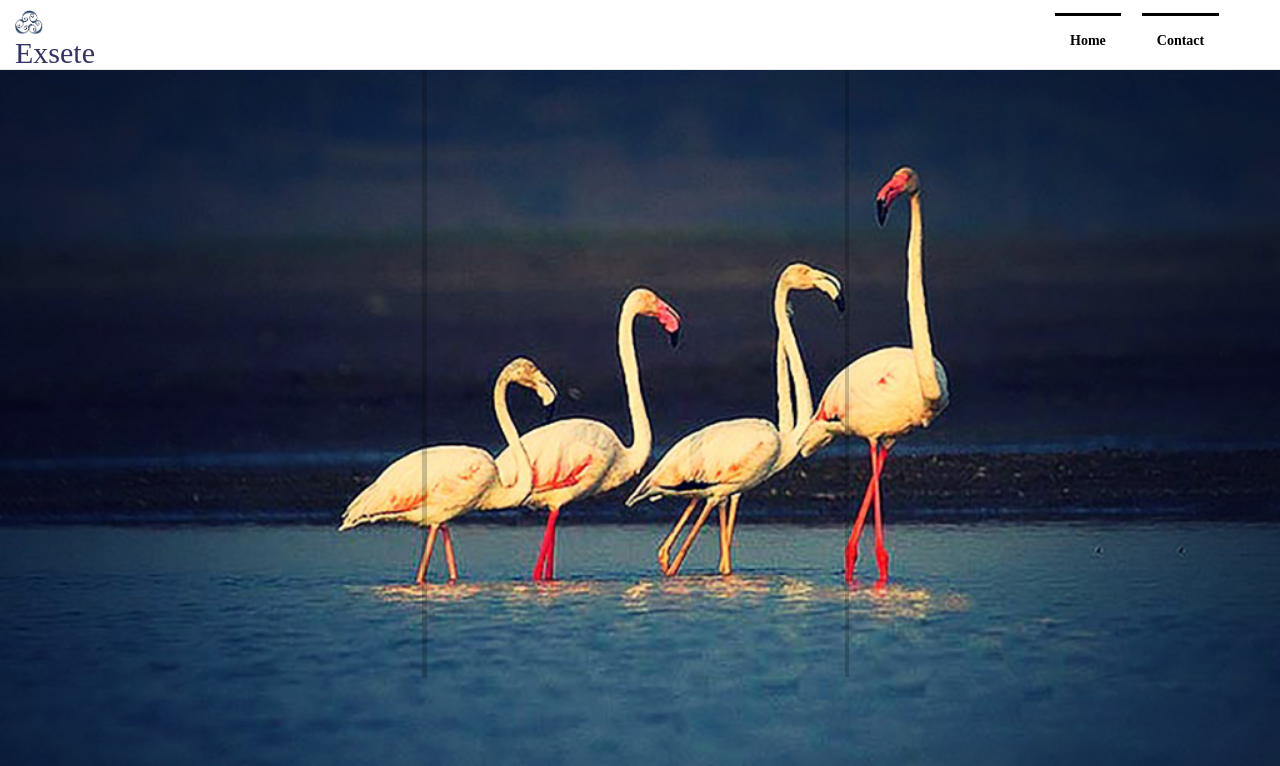
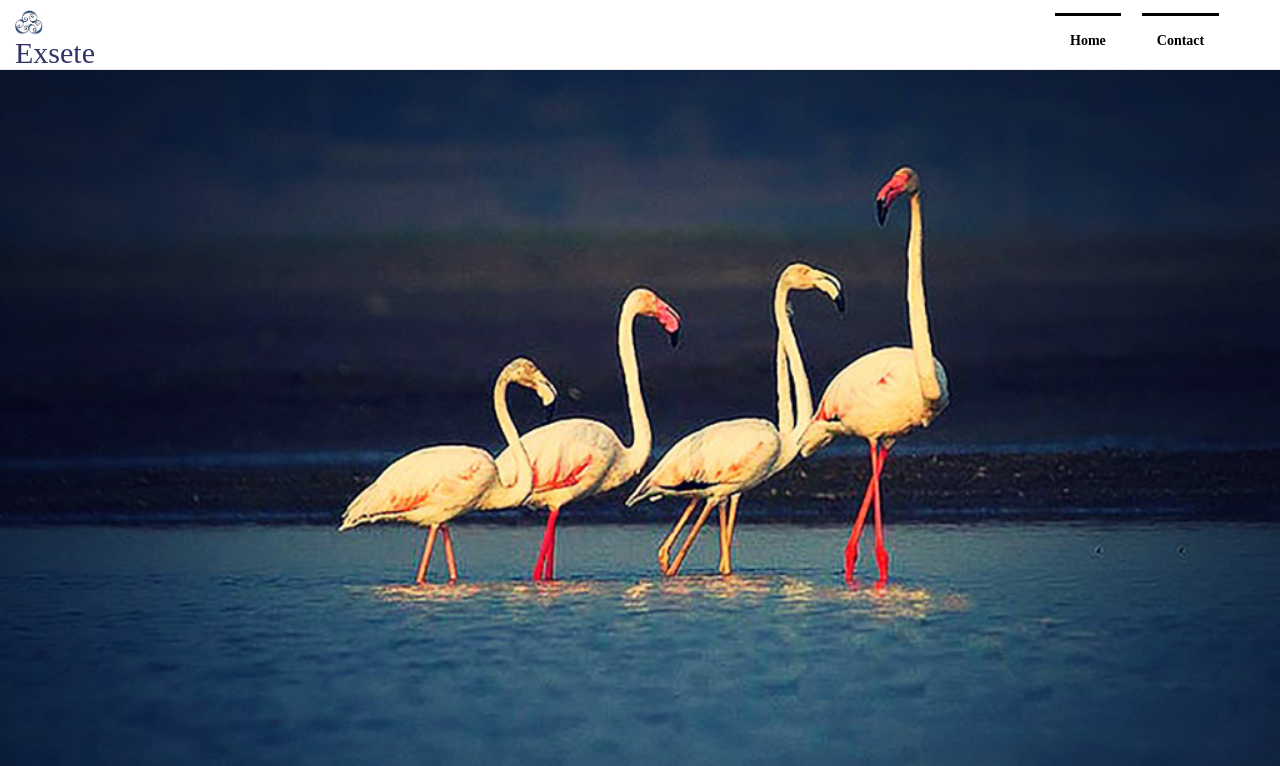
Before and after one commit to vastrabyaastha/vastrabyaastha.github.io, a Jekyll site: the page built from index.md, in a window 1280 px wide. Shown: the top 766 px of the page. Built offline with Jekyll 4.4.1, drawn with Linux system fonts in a browser that asks for light colours; nearby versions of some CDN libraries; Markdown is read by kramdown in place of the engine named in the settings.

Commit message:
testing 2.1

```diff
--- a/data/css/exsete.css
+++ b/data/css/exsete.css
@@ -239,7 +239,6 @@ a{
 }
 
 .divider-div {
-    height: 630px;
     margin-top: -76%;
     width: 0.33%;
     padding: 0px;
```
Also changed, not shown: 1 other file.
